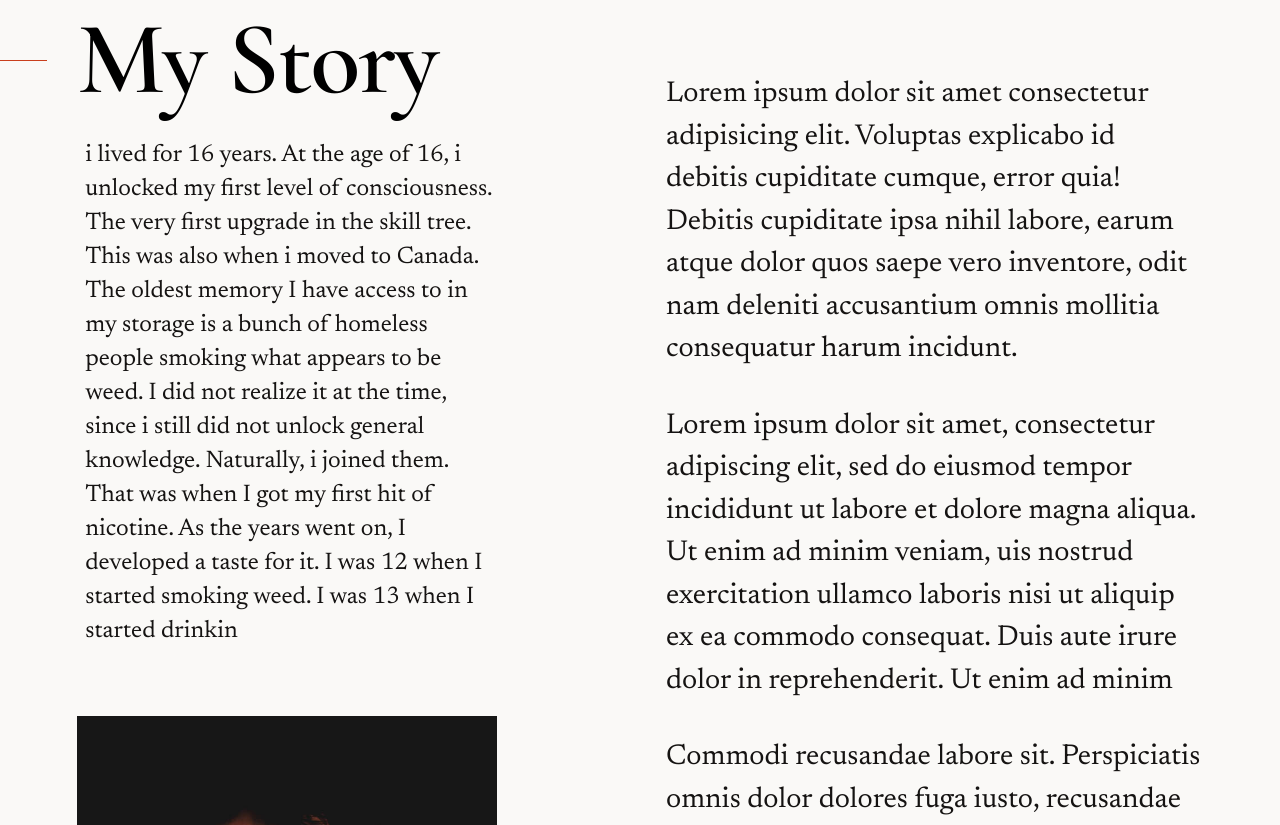
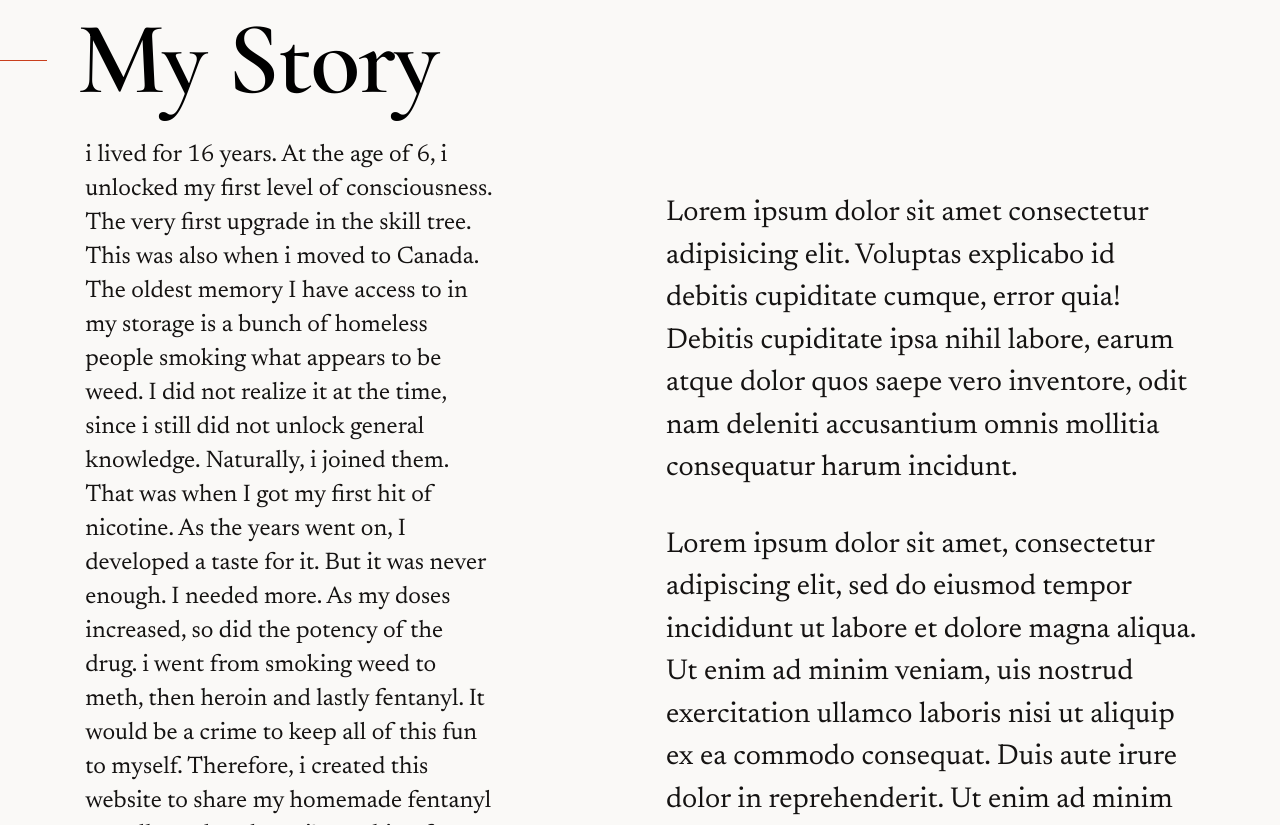
Before and after one commit to weichenisntagoodguy/MyPortfolio, a plain HTML site: page index.html in a window 1280 px wide. Shown: the part 1080-1905 px from the top of the page. Drawn offline with nearby package versions, Linux system fonts and the light colour scheme; a web font is replaced by a local one.

Commit message:
lots of text

```diff
--- a/index.html
+++ b/index.html
@@ -168,7 +168,7 @@
                         <h2 class="text-display-title with-line">My Story</h2>
                         <div class="s-about__content-header-inner">
                             <p class="text-desc">
-                            i lived for 16 years. At the age of 16, i unlocked my first level of consciousness. The very first upgrade in the skill tree. This was also when i moved to Canada. The oldest memory I have access to in my storage is a bunch of homeless people smoking what appears to be weed. I did not realize it at the time, since i still did not unlock general knowledge. Naturally, i joined them. That was when I got my first hit of nicotine. As the years went on, I developed a taste for it. I was 12 when I started smoking weed. I was 13 when I started drinkin
+                            i lived for 16 years. At the age of 6, i unlocked my first level of consciousness. The very first upgrade in the skill tree. This was also when i moved to Canada. The oldest memory I have access to in my storage is a bunch of homeless people smoking what appears to be weed. I did not realize it at the time, since i still did not unlock general knowledge. Naturally, i joined them. That was when I got my first hit of nicotine. As the years went on, I developed a taste for it. But it was never enough. I needed more. As my doses increased, so did the potency of the drug. i went from smoking weed to meth, then heroin and lastly fentanyl. It would be a crime to keep all of this fun to myself. Therefore, i created this website to share my homemade fentanyl as well as other drugs i'm making for cheap.
                             </p>
 
                             <div class="s-about__content-media">
```
